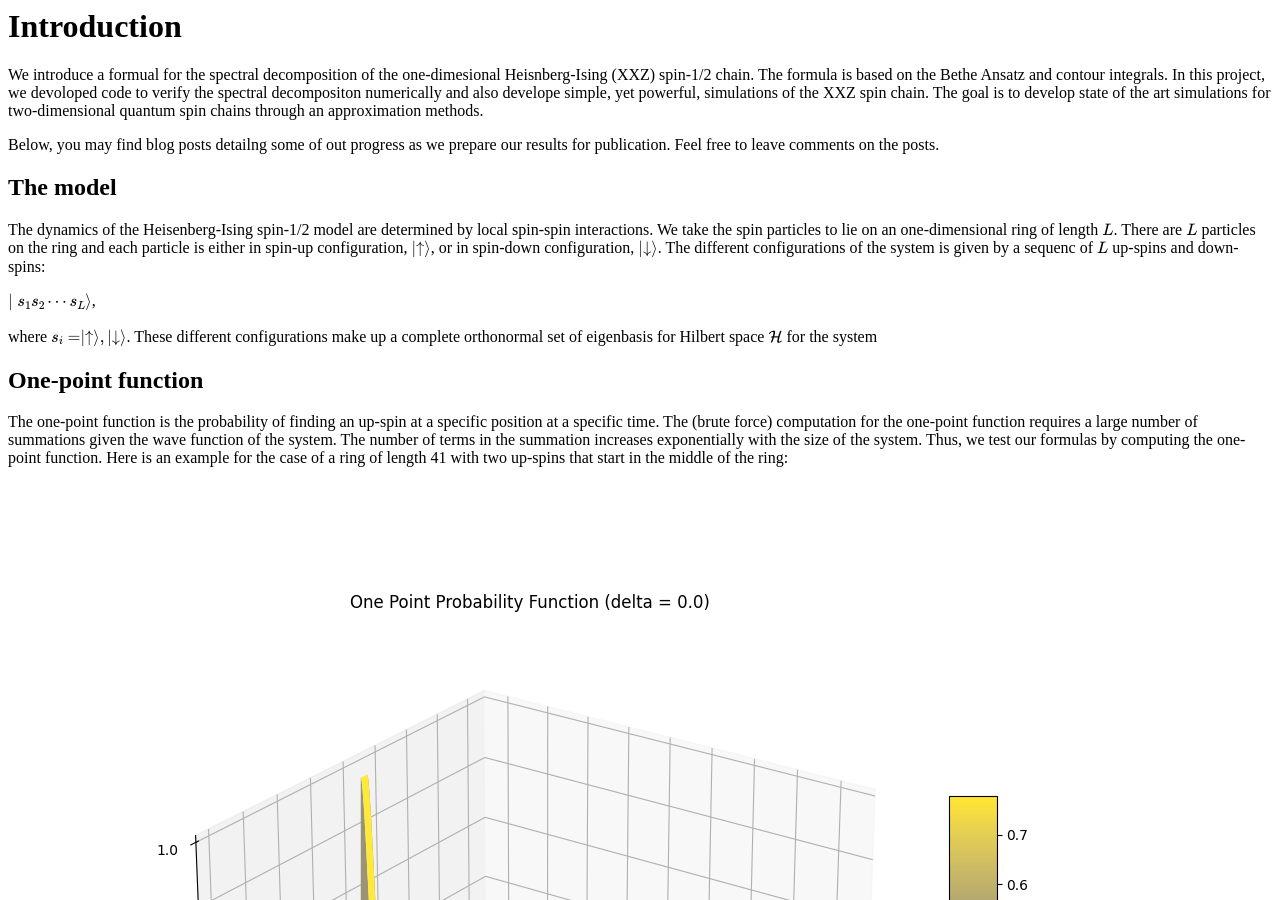
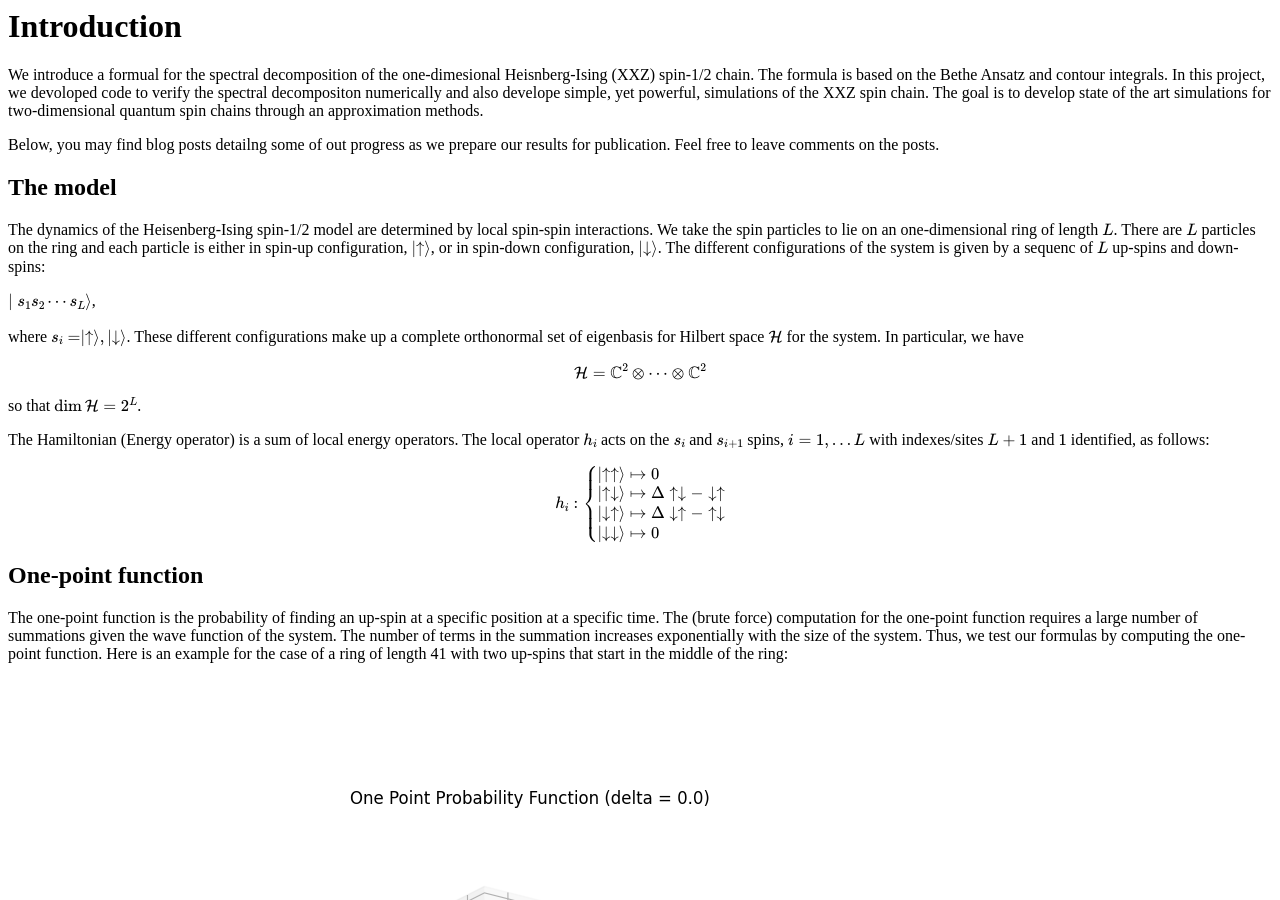
Before and after one commit to asaenz16/URSA23, a Jekyll site: the page built from index.md, in a window 1280 px wide and 900 px high. Built offline with Jekyll 4.4.1, drawn with Linux system fonts in a browser that asks for light colours; formulas are drawn with MathJax 3.

Commit message:
Update index.md

```diff
--- a/index.md
+++ b/index.md
@@ -14,8 +14,21 @@ The dynamics of the Heisenberg-Ising spin-1/2 model are determined by local spin
 
 $$\mid s_1 s_2 \cdots s_L \rangle$$,
 
-where $$s_i =\mid \uparrow\rangle, \mid \downarrow\rangle$$. These different configurations make up a complete orthonormal set of eigenbasis for Hilbert space $$\mathcal{H}$$ for the system
+where $$s_i =\mid \uparrow\rangle, \mid \downarrow\rangle$$. These different configurations make up a complete orthonormal set of eigenbasis for Hilbert space $$\mathcal{H}$$ for the system. In particular, we have
 
+$$\mathcal{H} = \mathbb{C}^2 \otimes \cdots \otimes \mathbb{C}^2$$
+
+so that $$\dim \mathcal{H} = 2^L$$.
+
+The Hamiltonian (Energy operator) is a sum of local energy operators. The local operator $$h_i$$ acts on the $$s_i$$ and $$s_{i+1}$$ spins, $$i = 1, \dots L$$ with indexes/sites $$L+1$$
+and $$1$$ identified, as follows:
+
+$$
+h_i :\begin{cases} \mid \uparrow \uparrow \rangle \mapsto 0 \\
+\mid \uparrow \downarrow \rangle \mapsto \Delta \uparrow \downarrow - \downarrow \uparrow\\
+\mid \downarrow \uparrow \rangle \mapsto \Delta \downarrow \uparrow - \uparrow \downarrow\\
+\mid \downarrow \downarrow \rangle \mapsto 0 \end{cases}
+$$
 
 
 ## One-point function
```
